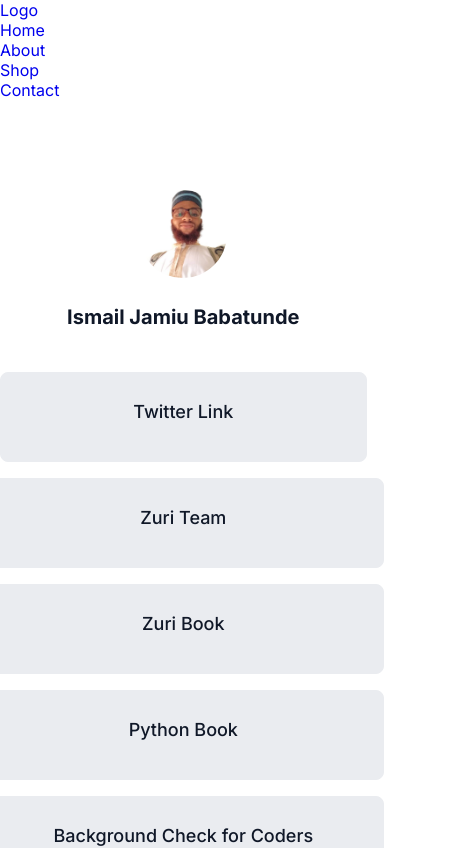
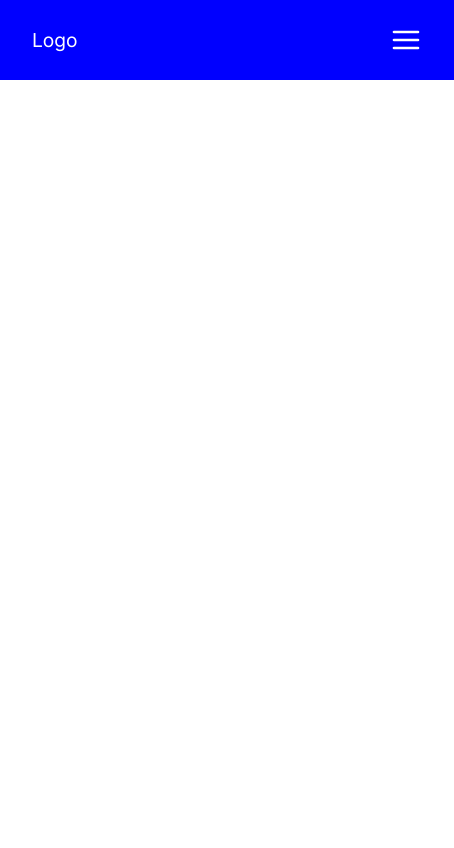
Before and after one commit to phantware/hng-profile, a React (Create React App) app: page / in a window 390 px wide. Shown: the top 848 px of the page, 454 px wide, since content can reach past the window. Built offline with nearby package versions, Linux system fonts and the light colour scheme.

Commit message:
menu bar slide left created

```diff
--- a/package.json
+++ b/package.json
@@ -13,6 +13,7 @@
     "@testing-library/user-event": "^13.5.0",
     "react": "^18.2.0",
     "react-dom": "^18.2.0",
+    "react-icons": "^4.6.0",
     "react-router-dom": "^6.4.3",
     "react-scripts": "5.0.1",
     "web-vitals": "^2.1.4"
--- a/src/App.js
+++ b/src/App.js
@@ -11,7 +11,7 @@
       <BrowserRouter>
         <Navbar />
         <Routes>
-          <Route path='/' element={<Home />} />
+          {/* <Route path='/' element={<Home />} /> */}
           <Route path='/about' element={<About />} />
           <Route path='/contact' element={<Contact />} />
           <Route path='/shop' element={<Shop />} />
--- a/src/components/navbar/Navbar.jsx
+++ b/src/components/navbar/Navbar.jsx
@@ -1,26 +1,50 @@
+import React, { useState } from 'react'
+import { FiMenu, FiX } from 'react-icons/fi'
 import { Link } from 'react-router-dom'
 import './navbar.css'
 
 const Navbar = () => {
+  const [open, setOpen] = useState(false)
+
+  const handleClick = () => {
+    setOpen(!open)
+  }
+
+  const closeMenu = () => {
+    setOpen(false)
+  }
+
   return (
-    <div className='navbar'>
-      <Link to='/'>Logo</Link>
-
-      <ul className='nav-links'>
-        <li className='nav-items'>
-          <Link to='/'>Home</Link>
+    <nav className='navbar'>
+      <Link to='/' className='nav-logo'>
+        Logo
+      </Link>
+      <div onClick={handleClick} className='nav-icon'>
+        {open ? <FiX /> : <FiMenu />}
+      </div>
+      <ul className={open ? 'nav-links active' : 'nav-links'}>
+        <li className='nav-item'>
+          <Link to='/' className='nav-link' onClick={closeMenu}>
+            Home
+          </Link>
         </li>
-        <li className='nav-items'>
-          <Link to='/about'>About</Link>
+        <li className='nav-item'>
+          <Link to='/about' className='nav-link' onClick={closeMenu}>
+            About
+          </Link>
         </li>
-        <li className='nav-items'>
-          <Link to='/shop'>Shop</Link>
+        <li className='nav-item'>
+          <Link to='/shop' className='nav-link' onClick={closeMenu}>
+            Shop
+          </Link>
         </li>
-        <li className='nav-items'>
-          <Link to='/contact'>Contact</Link>
+        <li className='nav-item'>
+          <Link to='/contact' className='nav-link' onClick={closeMenu}>
+            Contact
+          </Link>
         </li>
       </ul>
-    </div>
+    </nav>
   )
 }
 
--- a/src/components/navbar/navbar.css
+++ b/src/components/navbar/navbar.css
@@ -0,0 +1,69 @@
+.navbar {
+  width: 100%;
+  height: 80px;
+  background-color: blue;
+  color: white;
+  display: flex;
+  align-items: center;
+  justify-content: space-between;
+  padding: 0 2rem;
+  font-size: 1.2rem;
+}
+.nav-logo {
+  text-decoration: none;
+  color: white;
+}
+.nav-links {
+  /* display: flex; */
+  /* gap: 20px; */
+  display: grid;
+  grid-template-columns: repeat(4, auto);
+  list-style: none;
+  grid-gap: 20px;
+}
+.nav-link {
+  text-decoration: none;
+  color: white;
+  transition: 0.3s all;
+}
+.nav-link:hover {
+  color: red;
+}
+
+.nav-icon {
+  display: none;
+  font-size: 2rem;
+  cursor: pointer;
+}
+
+@media only screen and (max-width: 500px) {
+  .navbar {
+    position: relative;
+  }
+
+  .nav-links {
+    margin-top: 50px;
+    display: flex;
+    flex-direction: column;
+    position: absolute;
+    text-align: center;
+    width: 100%;
+    top: 80px;
+    left: -100%;
+    transition: 0.5s all;
+  }
+  .active {
+    background-color: blue;
+
+    left: 0;
+  }
+  .nav-item {
+    padding: 10px 0;
+
+    /* border-top: 1px solid red; */
+    /* border-bottom: 1px solid red; */
+  }
+  .nav-icon {
+    display: flex;
+  }
+}
```
Also changed, not shown: 1 other file (tests, documents, lock files or other folders).
